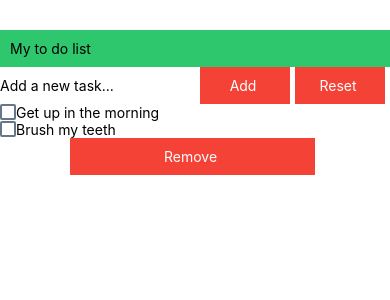
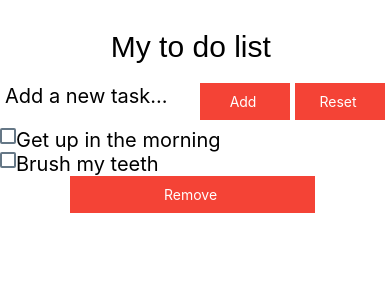
Before and after one commit to keerthi-olm/ToDoReactNative, a React Native app: screen / in a window 390 px wide. Shown: the top 300 px of the page. Built offline with nearby package versions, Linux system fonts and the light colour scheme.

Commit message:
refcator styles and comments

```diff
--- a/App.js
+++ b/App.js
@@ -9,25 +9,22 @@ export default class ToDoApp extends React.Component {
     this.state = { list: props.list, doneList:props.doneList };
     this.doneList=[...props.doneList];
     this.list=[...this.state.list];
-
-
   }
 
   componentWillUpdate(nextProps, nextState) {
-   console.log('will update');
+
     this.doneList=[];
     this.list=[...nextState.list];
-    console.log(this.list);
   }
   render() {
     return (
        <View style={styles.App}>
         <View id="list" style={styles.widgetUl} >
           <View style={styles.header} >
-            <Text lassName='title' >My to do list </Text>
+            <Text style={styles.textHd,styles.App} lassName='title' >My to do list </Text>
            </View>
            <View className="add_reset_section" style={styles.addResetSection}>
-            <TextInput ref={(ref) => this.newItem = ref} placeholder="Add a new task..."/>
+            <TextInput style={styles.input}  ref={(ref) => this.newItem = ref} placeholder="Add a new task..."/>
            </View>
            <View className="button add" style={{'flex':1}}>
              <TouchableOpacity onPress={this._handleAddItem} title='Add' style={styles.button}><Text style={styles.textBt} >Add </Text></TouchableOpacity>
@@ -39,7 +36,7 @@ componentWillUpdate(nextProps, nextState) {
             return <ToDoList key={i}  item={value} removeItem={this._handleUpdateDoneList} id={i}/>;
           })}
           <View className="footer" style={{ "flexBasis": 250}}>
-            <TouchableOpacity onPress={this._handleRemoveDoneItems} title='Remove' style={styles.button}><Text  style={styles.textBt}>Remove </Text></TouchableOpacity>
+            <TouchableOpacity onPress={this._handleRemoveDoneItems} title='Remove' style={styles.button}><Text    style={styles.textBt}>Remove </Text></TouchableOpacity>
           </View>
         </View>
       </View>
@@ -50,39 +47,17 @@ componentWillUpdate(nextProps, nextState) {
     if (newItem!=='') {
       this.setState({ list: [...this.state.list, newItem] });
       this.newItem.clear();
-
-        // this.doneList[this.state.list.length]=false;
-        console.log(this.doneList);
-
-        console.log("\n ***Add Button Pressed... **");
-        console.log(
-          "Add handler will pull value from the input field and set the new state for ToDO app"
-        );
-        console.log(
-          "Tip : You can use React.createRef() to reference Virtual DOM elements.  ");
     }
-
-
   };
 
   _handleResetList = () => {
-    //  let newItem =this.refs.newItem.value;
-    console.log("\n ***Reset Button Pressed... **");
-    console.log(
-      "Reset handler will reset list to default values..." +
-        JSON.stringify(ToDoApp.defaultProps.list)
-    );
-
     this.setState({ list: [...ToDoApp.defaultProps.list] });
   };
 
   _handleUpdateDoneList = id => {
-
-
     let checkIfInDoneList = this.doneList.filter(function (val) {
         return (val === id);
     });
-
     if (checkIfInDoneList===undefined || checkIfInDoneList.length===0) {
     // add to list
     this.doneList.push(id);
@@ -92,24 +67,14 @@ componentWillUpdate(nextProps, nextState) {
         return (val !== id);
     });
     }
-           console.log('donelist afterremove-->');
-           console.log(this.doneList);
-
   };
 
   _handleRemoveDoneItems = e => {
-
-
     this.doneList.sort((a, b) => a - b);
-    console.log(this.doneList);
     for (var i = this.doneList.length -1; i >= 0; i--)
        this.list.splice(this.doneList[i],1);
-
     this.setState({ list: [...this.list] });
-
-    console.log(this.list);
     this.doneList=[];
-
   };
 }
 ToDoApp.propTypes = {
@@ -128,35 +93,23 @@ class ToDoList extends React.Component {
 
   }
   componentWillReceiveProps(nextProps) {
-
-  }
-   componentWillReceiveProps(nextProps) {
     if (nextProps.item !== this.props.item)
       this.setState({ ...this.state, value: nextProps.item , checked:false});
-    console.log(
-      'ToDoList -> componentWillReceiveProps : detected property change..."' +
-        nextProps.item +
-        "--" +
-        this.props.item
-    );
   }
   _handleCheckBoxClick = (e) => {
     this.setState({
       checked: !this.state.checked
     });
    this.props.removeItem(this.props.id);
-   console.log(this.props.id);
   }
 
   render() {
     /** RENDER  **/
-    console.log("-- render");
-
     let text = this.state.checked ? <Text>{this.state.value}</Text> : this.state.value;
     let checked= this.state.checked ? 'checked' : '';
     return (
       <View className="main" style={styles.main} style={{'flex':11, "flexBasis": 250 ,'flexDirection':'row'}}>
-        <CheckBox  onValueChange={this._handleCheckBoxClick} value={this.state.checked} /><Text>{text}</Text>
+        <CheckBox  onValueChange={this._handleCheckBoxClick} value={this.state.checked} /><Text style={styles.textBd}>{text}</Text>
       </View>
     );
   }
@@ -169,8 +122,8 @@ const styles = StyleSheet.create({
   "App": {
     "fontFamily": "sans-serif",
     "textAlign": "center",
-    "fontSize": 52,
-        "paddingTop": 30,
+    "fontSize": 30,
+        "paddingTop": 10,
 
   },
   "widgetUl": {
@@ -186,8 +139,7 @@ const styles = StyleSheet.create({
   "header": {
     "flexBasis": 250,
     "flex":1,
-    "backgroundColor": '#2ec76e',
-    "padding": 10,
+    "padding": 10
   },
   "footer": {
     "flexBasis": 250,
@@ -202,9 +154,21 @@ const styles = StyleSheet.create({
   },
   "addResetSection": {
    "flexBasis":200,
+   "padding":5
+},
+  "input": {
+   "paddingBottom":15,
+    "paddingTop":5,
+    fontSize:20
 },
 "textBt": {
    "color":"#fff"
+},
+"textBd": {
+   "fontSize":20
+},
+"textHd": {
+   "fontSize":30
 },
   "button": {
     'alignItems': 'center',
```
Lines whose indentation alone changed are shown as unchanged.
